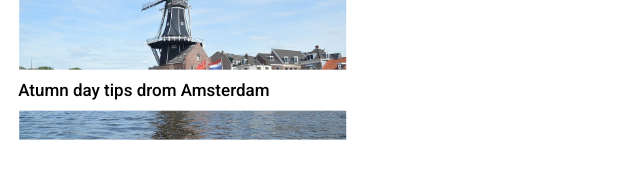
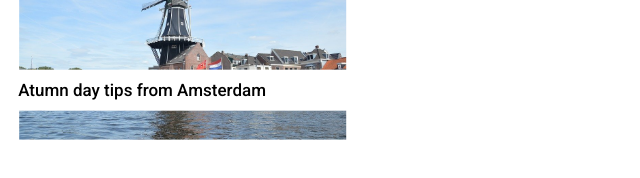
Before and after one commit to JarnoVoogd/blokweb, a plain HTML site: page index.html in a window 1280 px wide. Shown: the part 1444-1622 px from the top of the page, 0-640 px from the left. Drawn offline with Linux system fonts and the light colour scheme; a web font is replaced by a local one.

Commit message:
Add files via upload

```diff
--- a/index.html
+++ b/index.html
@@ -39,7 +39,7 @@
 		<img class="grachtbrug" src="images/grachtbrug.png" alt="foto van een brug over een gracht">
 		<h4>Discover Amsterdam safely</h4>
 		<img class="grachtfiets" src="images/grachtfiets.png" alt="foto van een fiets bij een gracht">
-		<h4>Atumn day tips drom Amsterdam</h4>
+		<h4>Atumn day tips from Amsterdam</h4>
 		<img class="molenwater" src="images/molenopwater.png" alt="foto van een molen bij het water">
 
 
```
